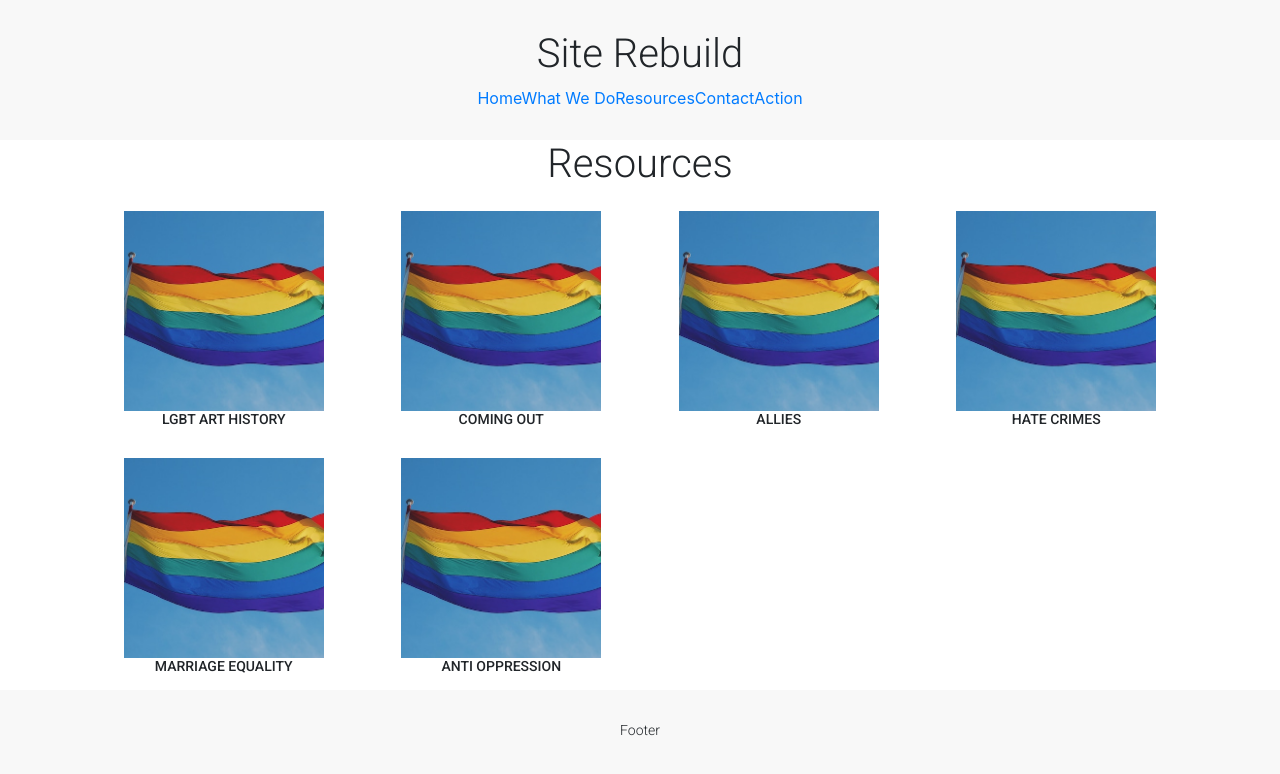
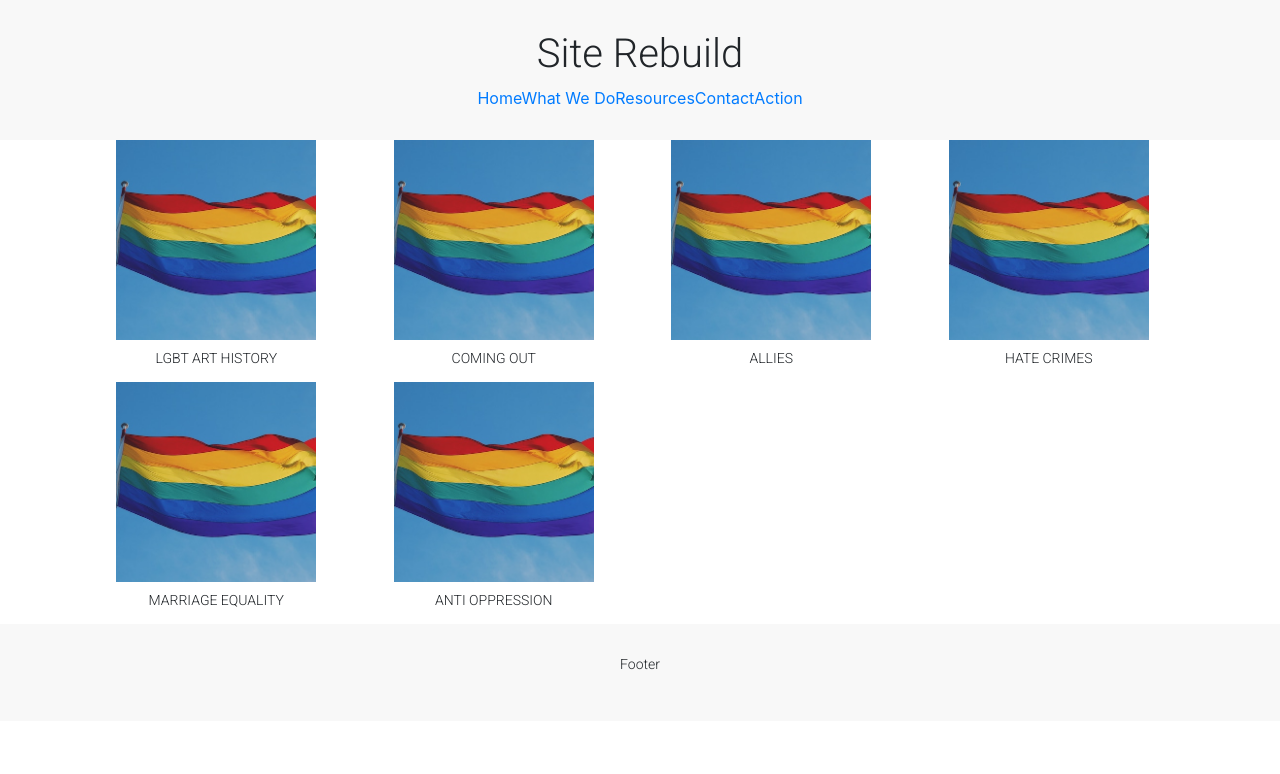
Before and after one commit to klowe27/ecommerce-rebuild, an Angular app: page /resources in a window 1280 px wide. Shown: the top 774 px of the page. Built offline with nearby package versions, Linux system fonts and the light colour scheme.

Commit message:
Add basic layout and styling

```diff
--- a/src/app/action/action.component.css
+++ b/src/app/action/action.component.css
@@ -0,0 +1,4 @@
+p {
+  font-family: 'Roboto', sans-serif;
+  font-weight: 300;
+}
--- a/src/app/contact/contact.component.css
+++ b/src/app/contact/contact.component.css
@@ -0,0 +1,4 @@
+.contactContent {
+  text-align: left;
+  margin: 20px;
+}
--- a/src/app/contact/contact.component.html
+++ b/src/app/contact/contact.component.html
@@ -1,3 +1,4 @@
+<div class="contact">
   <h3>COMMENTS / QUESTIONS / SUGGESTIONS</h3>
   <p>info@site.com</p>
   <hr>
@@ -13,3 +14,4 @@
   <h3>ART/DESIGN INQUIRIES</h3>
   <p>Lorem ipsum dolor sit amet, consectetur adipiscing elit, sed do eiusmod tempor incididunt ut labore et dolore magna aliqua.</p>
   <p>info@site.com</p>
+</div>
--- a/src/app/resources/resources.component.css
+++ b/src/app/resources/resources.component.css
@@ -4,7 +4,8 @@
 }
 
 .resource-preview {
-  margin: 15px;
+  margin-right: 15px;
+  margin-bottom: 15px;
 }
 
 .resource-img {
--- a/src/app/resources/resources.component.html
+++ b/src/app/resources/resources.component.html
@@ -1,9 +1,8 @@
-<h1>Resources</h1>
 <div class="resource-list">
   <div *ngFor="let resource of resources" (click)="goToDetailPage(resource)">
     <div class="resource-preview">
       <img class="resource-img" src="assets/images/{{ resource.image }}">
-      <h3>{{resource.title}}</h3>
+      <h4>{{resource.title}}</h4>
     </div>
   </div>
 </div>
```
Lines whose indentation alone changed are shown as unchanged.
